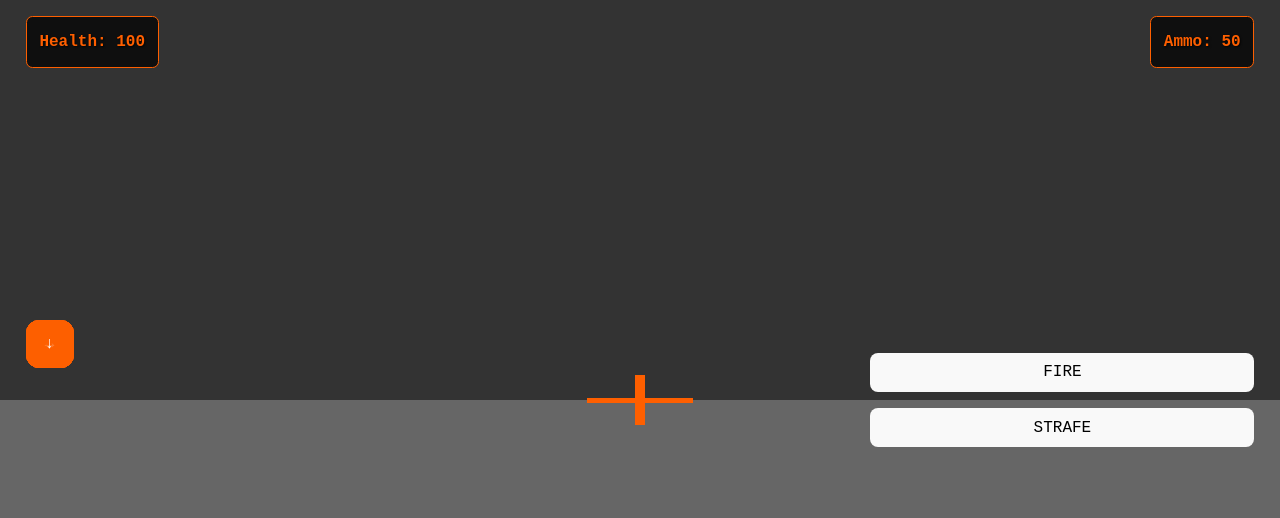
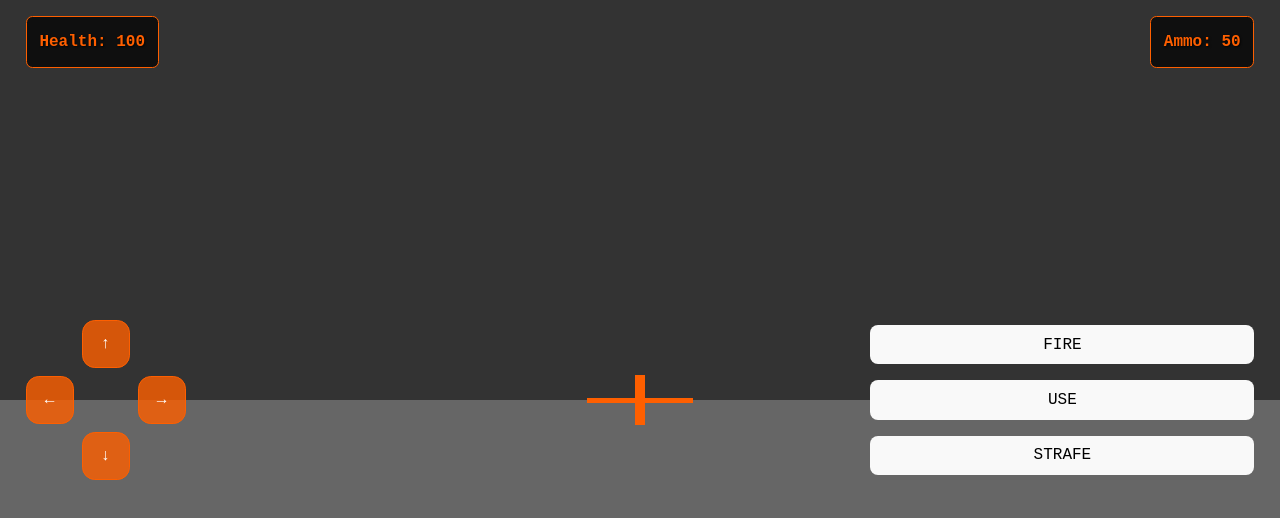
Before and after one commit to AidanTheBandit/Rabbit-Raycast, a React (Vite) app in the folder react/: page / in a window 1280 px wide. Shown: the top 518 px of the page. Built offline with nearby package versions, Linux system fonts and the light colour scheme.

Commit message:
feat: add action button styles and update button classes for touch controls

```diff
--- a/react/src/RaycastingEngine.css
+++ b/react/src/RaycastingEngine.css
@@ -158,6 +158,24 @@ html, body {
   background-color: rgba(255, 0, 0, 1);
 }
 
+.action-btn.use {
+  background-color: rgba(0, 255, 0, 0.8);
+  border-color: #00ff00;
+}
+
+.action-btn.use:active {
+  background-color: rgba(0, 255, 0, 1);
+}
+
+.action-btn.strafe {
+  background-color: rgba(0, 0, 255, 0.8);
+  border-color: #0000ff;
+}
+
+.action-btn.strafe:active {
+  background-color: rgba(0, 0, 255, 1);
+}
+
 /* Landscape Mode - When R1 is rotated horizontally */
 @media (orientation: landscape) {
   .touch-controls {
--- a/react/src/RaycastingEngine.jsx
+++ b/react/src/RaycastingEngine.jsx
@@ -294,18 +294,20 @@ const RaycastingEngine = () => {
       <canvas ref={canvasRef} className="game-canvas" />
       <div className="touch-controls">
         <div className="dpad">
-          <button onTouchStart={() => handleTouch('up', true)} onTouchEnd={() => handleTouch('up', false)}
+          <button className="up" onTouchStart={() => handleTouch('up', true)} onTouchEnd={() => handleTouch('up', false)}
                   onMouseDown={() => handleTouch('up', true)} onMouseUp={() => handleTouch('up', false)}>↑</button>
-          <button onTouchStart={() => handleTouch('left', true)} onTouchEnd={() => handleTouch('left', false)}
+          <button className="left" onTouchStart={() => handleTouch('left', true)} onTouchEnd={() => handleTouch('left', false)}
                   onMouseDown={() => handleTouch('left', true)} onMouseUp={() => handleTouch('left', false)}>←</button>
-          <button onTouchStart={() => handleTouch('right', true)} onTouchEnd={() => handleTouch('right', false)}
+          <button className="right" onTouchStart={() => handleTouch('right', true)} onTouchEnd={() => handleTouch('right', false)}
                   onMouseDown={() => handleTouch('right', true)} onMouseUp={() => handleTouch('right', false)}>→</button>
-          <button onTouchStart={() => handleTouch('down', true)} onTouchEnd={() => handleTouch('down', false)}
+          <button className="down" onTouchStart={() => handleTouch('down', true)} onTouchEnd={() => handleTouch('down', false)}
                   onMouseDown={() => handleTouch('down', true)} onMouseUp={() => handleTouch('down', false)}>↓</button>
         </div>
         <div className="action-buttons">
-          <button onTouchStart={() => handleTouch('shoot', true)} onMouseDown={() => handleTouch('shoot', true)}>FIRE</button>
-          <button onTouchStart={() => handleTouch('strafe', true)} onTouchEnd={() => handleTouch('strafe', false)}
+          <button className="shoot" onTouchStart={() => handleTouch('shoot', true)} onMouseDown={() => handleTouch('shoot', true)}>FIRE</button>
+          <button className="use" onTouchStart={() => handleTouch('use', true)} onTouchEnd={() => handleTouch('use', false)}
+                  onMouseDown={() => handleTouch('use', true)} onMouseUp={() => handleTouch('use', false)}>USE</button>
+          <button className="strafe" onTouchStart={() => handleTouch('strafe', true)} onTouchEnd={() => handleTouch('strafe', false)}
                   onMouseDown={() => handleTouch('strafe', true)} onMouseUp={() => handleTouch('strafe', false)}>STRAFE</button>
         </div>
       </div>
```
